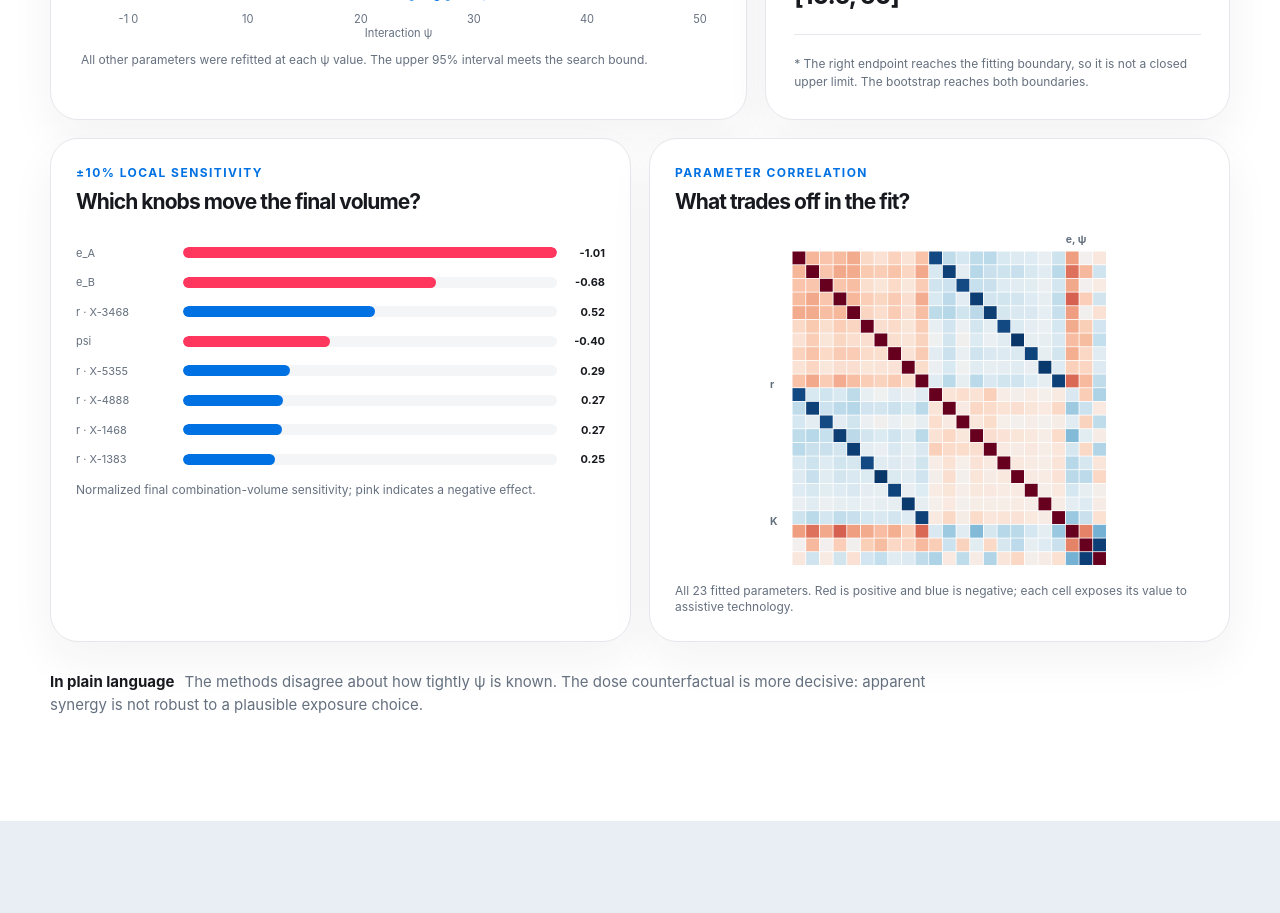
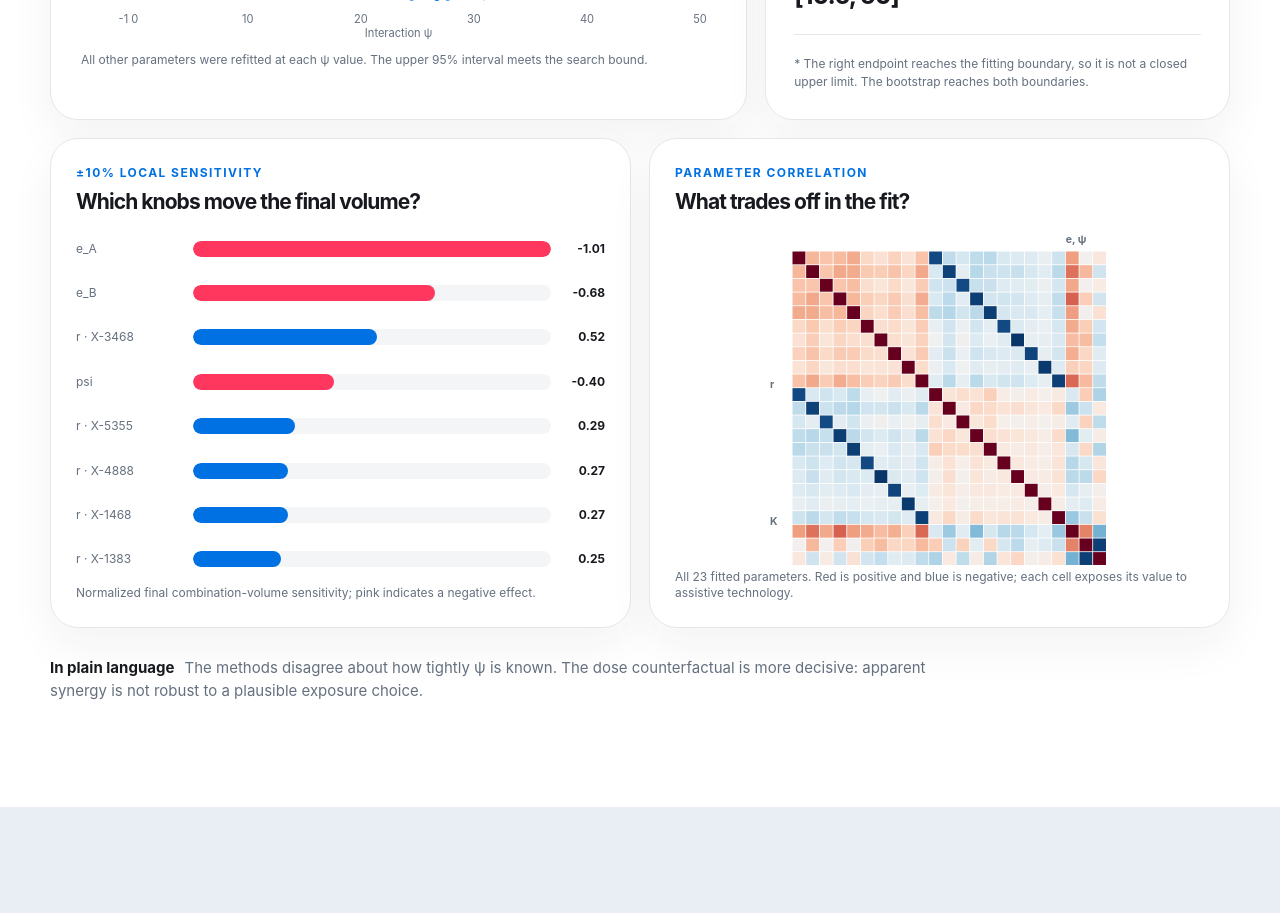
Before and after one commit to zzkhxyz/endterm-bio, a Next.js app in the folder web/: page / in a window 1280 px wide. Shown: the part 7260-8173 px from the top of the page. Built offline with nearby package versions, Linux system fonts and the light colour scheme.

Commit message:
Expand sensitivity chart within diagnostic card

```diff
--- a/web/app/globals.css
+++ b/web/app/globals.css
@@ -23,6 +23,12 @@
 .hero{min-height:calc(100vh - 72px)}.load-state{min-height:160px;padding:55px 20px;text-align:center;color:var(--muted);font-size:14px}.load-state button{border:0;background:none;color:var(--accent);font-weight:700;text-decoration:underline}
 @media(max-width:620px){.hero{min-height:calc(100vh - 62px)}}
 .evidence-card.emphasis>span,.evidence-card.emphasis p{color:#4e6077}
+
+.diagnostic-row .chart-card:first-child{display:flex;flex-direction:column}
+.diagnostic-row .sensitivity-bars{flex:1;min-height:300px;justify-content:space-between;gap:12px;margin:24px 0 16px}
+.diagnostic-row .sensitivity-row{grid-template-columns:105px minmax(0,1fr) 42px;gap:12px;min-height:20px;font-size:12px}
+.diagnostic-row .bar-track{height:16px}
+.diagnostic-row .chart-footnote{margin-top:auto}
 
 .research-path{position:sticky;top:0;z-index:5;background:var(--bg);border-bottom:1px solid var(--border);box-shadow:0 7px 20px rgba(20,35,55,.04)}
 .research-path-inner{width:min(1180px,calc(100% - 64px));margin:auto;display:flex;overflow-x:auto;scrollbar-width:none}
```
